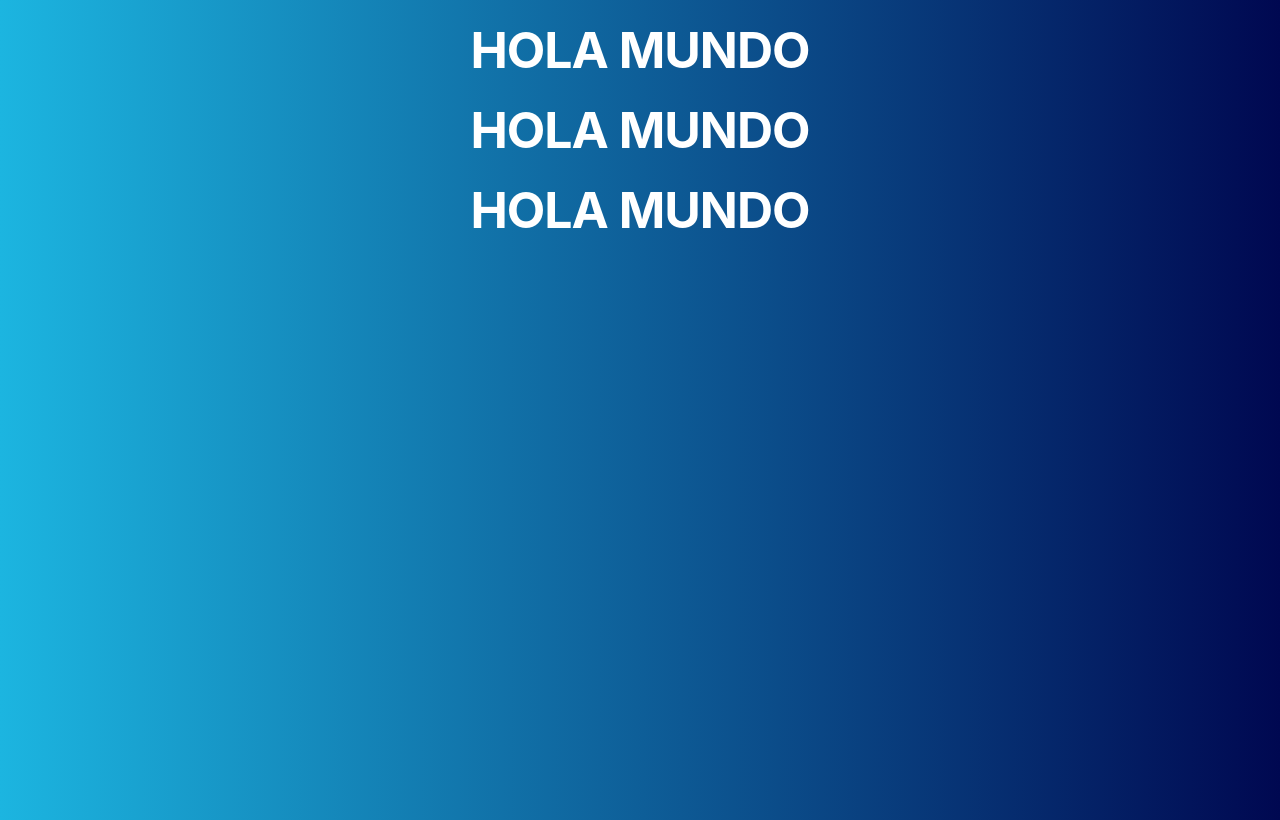
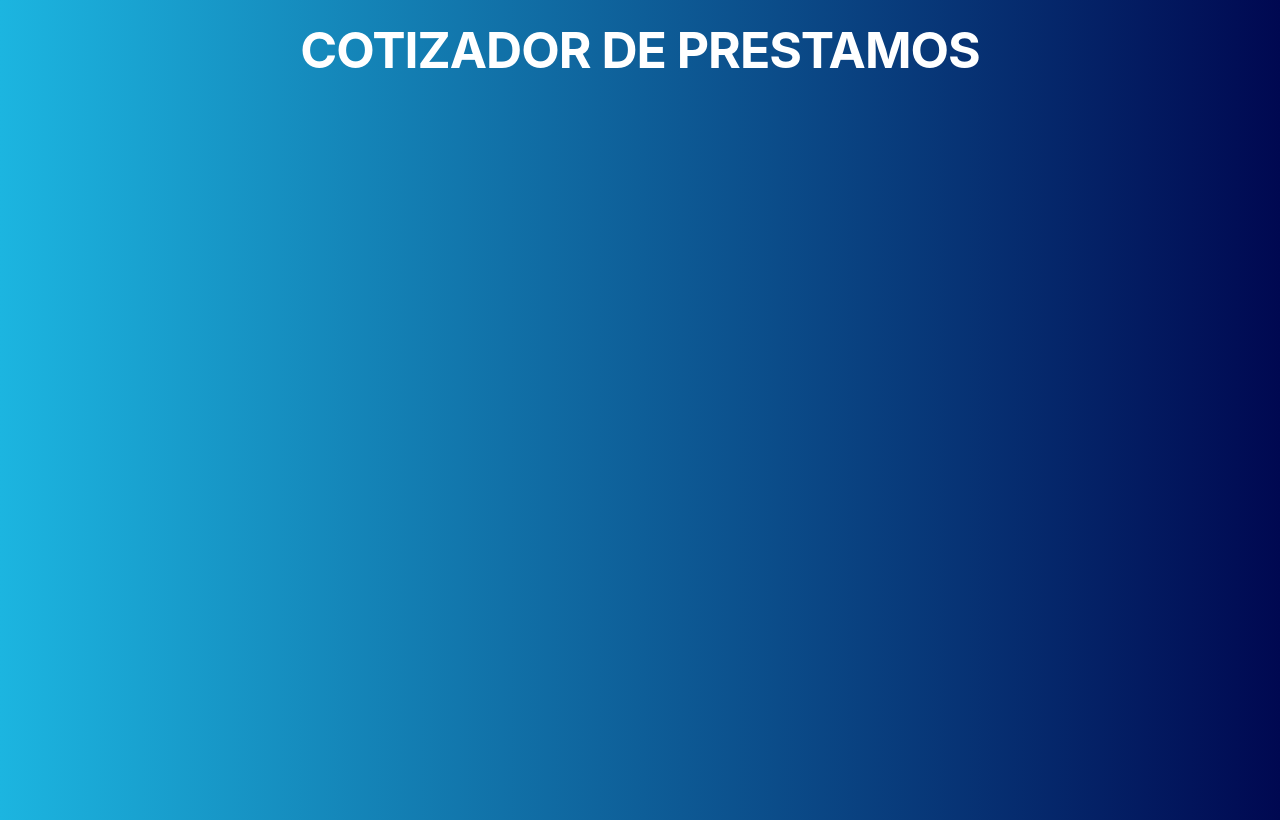
Before and after one commit to hijuliancode/jsd-loan-quote, a React (Create React App) app: page / in a window 1280 px wide. Built offline with nearby package versions, Linux system fonts and the light colour scheme.

Commit message:
props from parent to childs

```diff
--- a/src/App.js
+++ b/src/App.js
@@ -4,9 +4,7 @@ import Header from './components/header';
 function App() {
   return (
     <Fragment>
-      <Header />
-      <Header />
-      <Header />
+      <Header title="Cotizador de prestamos" />
     </Fragment>
   );
 }
--- a/src/components/header.js
+++ b/src/components/header.js
@@ -1,8 +1,8 @@
 import React from 'react';
 
-function Header () {
+function Header ({title}) {
   return (
-    <h1>Hola Mundo</h1>
+    <h1>{title}</h1>
   )
 }
 
```
